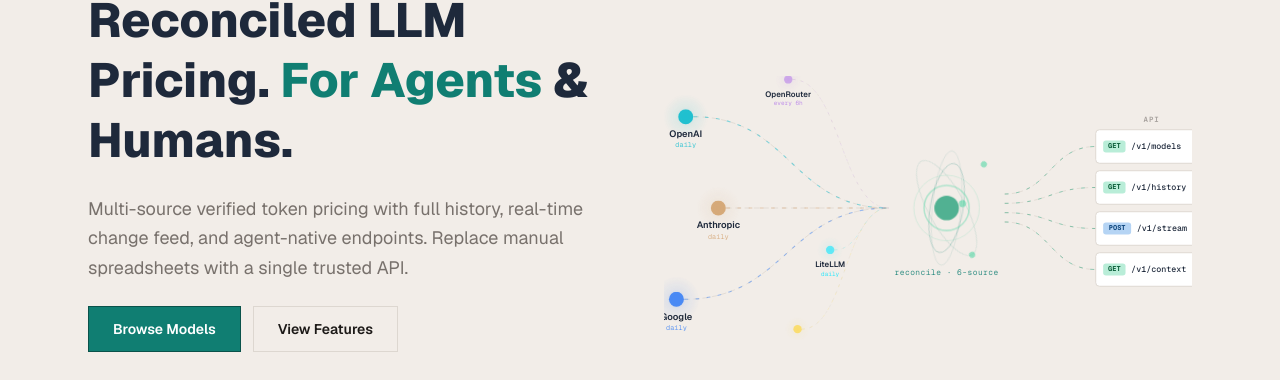
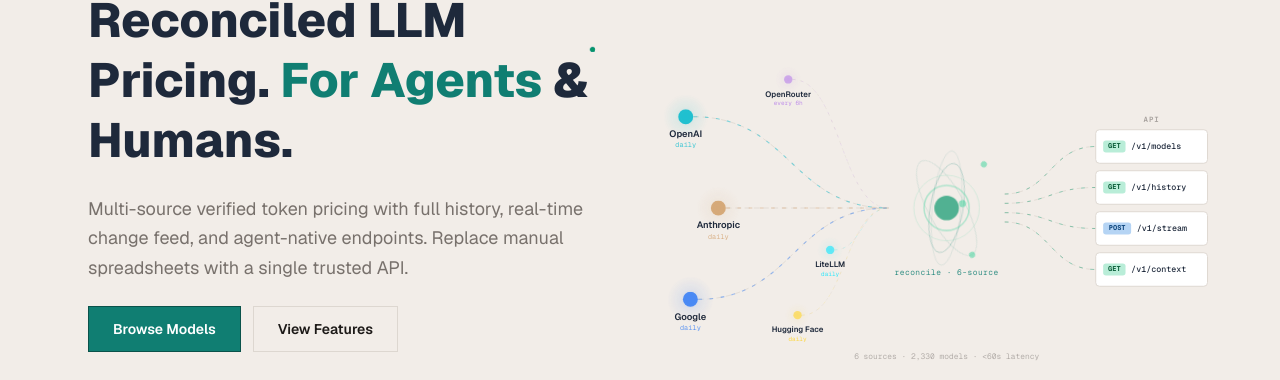
Before and after one commit to romeo-folie/llm-pricing-api, a Next.js app in the folder frontend/: page / in a window 1280 px wide. Shown: the part 194-574 px from the top of the page. Built offline with nearby package versions, Linux system fonts and the light colour scheme; no server answers.

Commit message:
fix(hero): show Hugging Face label and fix Google node left-clip
- Set overflow:visible on SVG wrapper divs so labels aren't clipped
- Nudge Hugging Face cy 300→285 and Google cx 90→105 to keep labels in viewBox

```diff
--- a/frontend/components/hero/HeroScene.tsx
+++ b/frontend/components/hero/HeroScene.tsx
@@ -28,11 +28,11 @@ const SOURCES: SourceNode[] = [
   // Primary — tight cluster; scraped @every 24h (daily)
   { name: "OpenAI", sub: "daily", cx: 100, cy: 72, tier: "primary", tierIdx: 0 },
   { name: "Anthropic", sub: "daily", cx: 135, cy: 170, tier: "primary", tierIdx: 1 },
-  { name: "Google", sub: "daily", cx: 90, cy: 268, tier: "primary", tierIdx: 2 },
+  { name: "Google", sub: "daily", cx: 105, cy: 268, tier: "primary", tierIdx: 2 },
   // Aggregators — scattered wider; scrape cadences vary
   { name: "OpenRouter", sub: "every 6h", cx: 210, cy: 32, tier: "aggregator", tierIdx: 0 },
   { name: "LiteLLM", sub: "daily", cx: 255, cy: 215, tier: "aggregator", tierIdx: 1 },
-  { name: "Hugging Face", sub: "daily", cx: 220, cy: 300, tier: "aggregator", tierIdx: 2 },
+  { name: "Hugging Face", sub: "daily", cx: 220, cy: 285, tier: "aggregator", tierIdx: 2 },
 ];
 
 /** Per-provider brand colors applied to planet core, glow, and flow particle. */
@@ -125,7 +125,7 @@ export default function HeroScene({ className, style }: HeroSceneProps) {
   return (
     <div
       className={className}
-      style={{ width: "100%", overflow: "hidden", ...style }}
+      style={{ width: "100%", overflow: "visible", ...style }}
       role="img"
       aria-label="Architecture diagram: direct API pricing data from OpenAI, Anthropic, and Google, plus aggregated data from OpenRouter, LiteLLM, and Hugging Face, flows through a reconciliation engine to verified API endpoints"
     >
@@ -135,7 +135,7 @@ export default function HeroScene({ className, style }: HeroSceneProps) {
           width: "100%",
           display: "flex",
           justifyContent: "center",
-          overflow: "hidden"
+          overflow: "visible"
         }}
       >
         <svg
```
